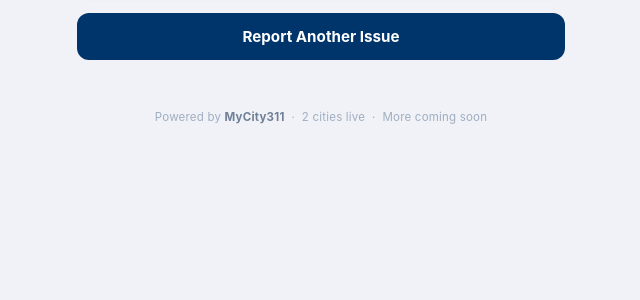
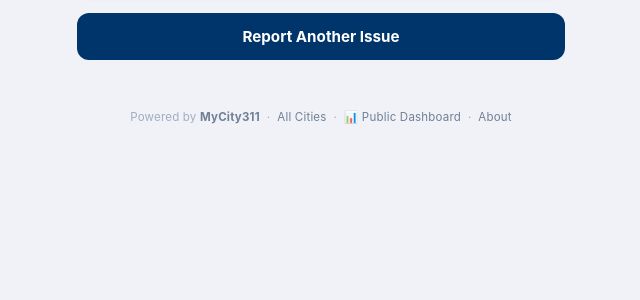
Before and after one commit to smithar106/newhaven-311, a Flask app: page /track in a window 1280 px wide. Shown: the part 191-491 px from the top of the page, without its empty margins (319-959 px from the left). Run offline with Flask 3, Linux system fonts and the light colour scheme; some libraries are stand-ins or nearby versions.

Commit message:
Update footers with full cross-links to all network pages
Co-Authored-By: Claude Sonnet 4.6 <noreply@anthropic.com>

```diff
--- a/templates/confirm.html
+++ b/templates/confirm.html
@@ -159,7 +159,9 @@ function copyTracking() {
 
 <div style="text-align:center;padding:20px 16px 28px;font-size:.72rem;color:#A0AEC0;letter-spacing:.2px">
   Powered by <a href="https://hub.mycity311.co" style="color:#718096;font-weight:700;text-decoration:none">MyCity311</a>
-  &nbsp;·&nbsp; 2 cities live &nbsp;·&nbsp; More coming soon
+  &nbsp;·&nbsp; <a href="https://hub.mycity311.co" style="color:#718096;text-decoration:none">All Cities</a>
+  {% if public_opt_in %}&nbsp;·&nbsp; <a href="https://public.mycity311.co" style="color:#718096;text-decoration:none">📊 Public Dashboard</a>{% endif %}
+  &nbsp;·&nbsp; <a href="https://home.mycity311.co" style="color:#718096;text-decoration:none">About</a>
 </div>
 </body>
 </html>
--- a/templates/index.html
+++ b/templates/index.html
@@ -295,7 +295,9 @@
 
 <div style="text-align:center;padding:20px 16px 28px;font-size:.72rem;color:#A0AEC0;letter-spacing:.2px">
   Powered by <a href="https://hub.mycity311.co" style="color:#718096;font-weight:700;text-decoration:none">MyCity311</a>
-  &nbsp;·&nbsp; 2 cities live &nbsp;·&nbsp; More coming soon
+  &nbsp;·&nbsp; <a href="https://hub.mycity311.co" style="color:#718096;text-decoration:none">All Cities</a>
+  {% if public_opt_in %}&nbsp;·&nbsp; <a href="https://public.mycity311.co" style="color:#718096;text-decoration:none">📊 Public Dashboard</a>{% endif %}
+  &nbsp;·&nbsp; <a href="https://home.mycity311.co" style="color:#718096;text-decoration:none">About</a>
 </div>
 
 <script src="https://unpkg.com/leaflet@1.9.4/dist/leaflet.js"></script>
--- a/templates/track.html
+++ b/templates/track.html
@@ -214,7 +214,9 @@ inp.addEventListener('keydown', e => { if (e.key === 'Enter') doTrack(); });
 
 <div style="text-align:center;padding:20px 16px 28px;font-size:.72rem;color:#A0AEC0;letter-spacing:.2px">
   Powered by <a href="https://hub.mycity311.co" style="color:#718096;font-weight:700;text-decoration:none">MyCity311</a>
-  &nbsp;·&nbsp; 2 cities live &nbsp;·&nbsp; More coming soon
+  &nbsp;·&nbsp; <a href="https://hub.mycity311.co" style="color:#718096;text-decoration:none">All Cities</a>
+  {% if public_opt_in %}&nbsp;·&nbsp; <a href="https://public.mycity311.co" style="color:#718096;text-decoration:none">📊 Public Dashboard</a>{% endif %}
+  &nbsp;·&nbsp; <a href="https://home.mycity311.co" style="color:#718096;text-decoration:none">About</a>
 </div>
 </body>
 </html>
```
